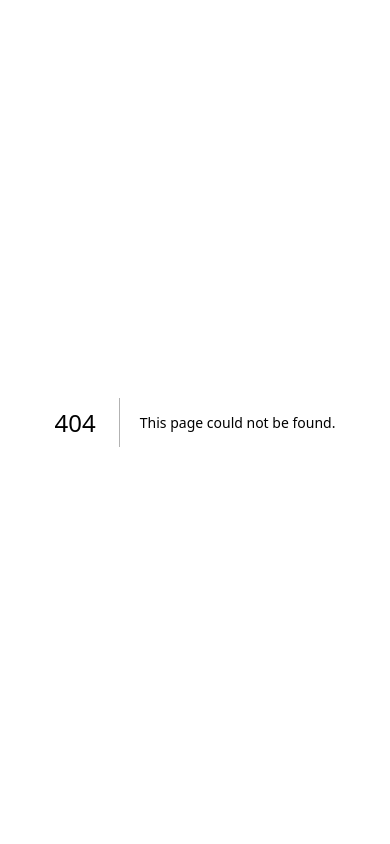
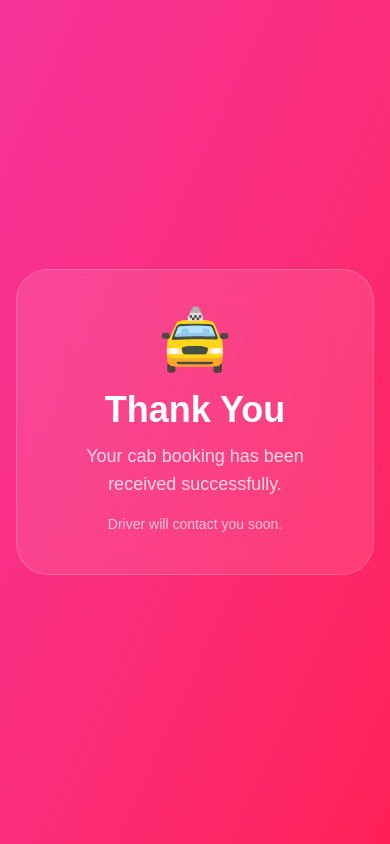
Before and after one commit to citycarsolution/city-cab, a Next.js app: page /thank-you in a window 390 px wide. Before the commit this address had no page. Built offline with nearby package versions, Linux system fonts and the light colour scheme.

Commit message:
feat: redesign premium cab booking hero section with advanced responsive UI

```diff
--- a/app/components/BookingForm.tsx
+++ b/app/components/BookingForm.tsx
@@ -22,10 +22,15 @@ export default function BookingForm({
 
   const [form, setForm] =
     useState({
+
       name: "",
+
       phone: "",
+
       email: "",
+
       address: "",
+
       payment: "Cash",
     });
 
@@ -95,22 +100,33 @@ export default function BookingForm({
 
       setLoading(true);
 
+      // =====================
+      // SEND EMAIL
+      // =====================
       await emailjs.send(
 
+        // EMAILJS SERVICE ID
         "YOUR_SERVICE_ID",
 
+        // EMAILJS TEMPLATE ID
         "YOUR_TEMPLATE_ID",
 
         {
+
+          // ===================
+          // BOOKING DETAILS
+          // ===================
           car: data.car,
 
           mode: data.mode,
 
           price: data.price,
 
-          pickup: data.pickup,
+          pickup:
+            data.pickup,
 
-          drop: data.drop,
+          drop:
+            data.drop,
 
           distance:
             data.distance,
@@ -124,35 +140,61 @@ export default function BookingForm({
           bookingTime:
             data.bookingTime,
 
-          payment:
-            form.payment,
-
-          name: form.name,
+          // ===================
+          // USER DETAILS
+          // ===================
+          name:
+            form.name,
 
           phone:
             `+91 ${form.phone}`,
 
-          email: form.email,
+          email:
+            form.email,
 
           address:
             form.address,
+
+          payment:
+            form.payment,
+
+          // ===================
+          // RECEIVER
+          // ===================
+          to_email:
+            "webappseostudio@gmail.com",
         },
 
+        // EMAILJS PUBLIC KEY
         "YOUR_PUBLIC_KEY"
       );
 
+      // SUCCESS
       alert(
-        "Booking Sent Successfully 🚖"
+        "🎉 Booking Confirmed Successfully 🚖"
       );
 
       // RESET
       setForm({
+
         name: "",
+
         phone: "",
+
         email: "",
+
         address: "",
+
         payment: "Cash",
       });
+
+      // THANK YOU PAGE
+      setTimeout(() => {
+
+        window.location.href =
+          "/thank-you";
+
+      }, 3000);
 
     } catch (err) {
 
@@ -326,9 +368,16 @@ export default function BookingForm({
           <input
             type="email"
             required
+
+            // AUTO GMAIL SUGGEST
             autoComplete="email"
-            placeholder="Enter Gmail"
+
+            spellCheck={false}
+
+            placeholder="yourgmail@gmail.com"
+
             value={form.email}
+
             onChange={(e) =>
               setForm({
                 ...form,
@@ -336,6 +385,7 @@ export default function BookingForm({
                   e.target.value,
               })
             }
+
             className="
               bg-transparent
               w-full
@@ -365,9 +415,13 @@ export default function BookingForm({
 
           <input
             type="text"
+
             autoComplete="street-address"
+
             placeholder="Address / Landmark"
+
             value={form.address}
+
             onChange={(e) =>
               setForm({
                 ...form,
@@ -375,6 +429,7 @@ export default function BookingForm({
                   e.target.value,
               })
             }
+
             className="
               bg-transparent
               w-full
--- /dev/null
+++ b/app/thank-you/page.tsx
@@ -0,0 +1,70 @@
+export default function ThankYouPage() {
+
+  return (
+
+    <div
+      className="
+        min-h-screen
+        flex
+        items-center
+        justify-center
+        bg-gradient-to-br
+        from-pink-500
+        to-rose-500
+        text-white
+        p-4
+      "
+    >
+
+      <div
+        className="
+          bg-white/10
+          backdrop-blur-xl
+          border
+          border-white/20
+          rounded-[32px]
+          p-10
+          text-center
+          max-w-md
+          w-full
+        "
+      >
+
+        <div className="text-6xl mb-5">
+          🚖
+        </div>
+
+        <h1
+          className="
+            text-4xl
+            font-black
+            mb-3
+          "
+        >
+          Thank You
+        </h1>
+
+        <p
+          className="
+            text-white/80
+            text-lg
+          "
+        >
+          Your cab booking has been
+          received successfully.
+        </p>
+
+        <p
+          className="
+            text-white/70
+            text-sm
+            mt-4
+          "
+        >
+          Driver will contact you soon.
+        </p>
+
+      </div>
+    </div>
+  );
+}
```
